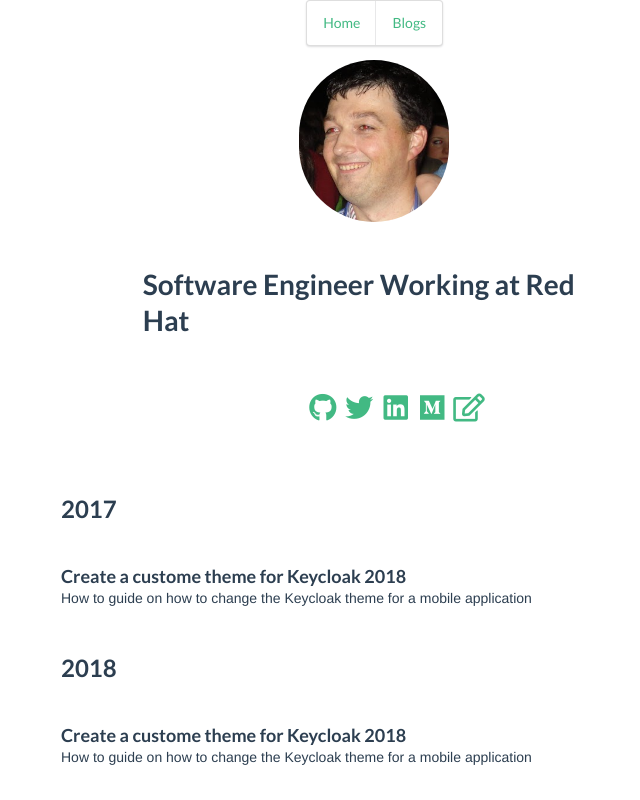
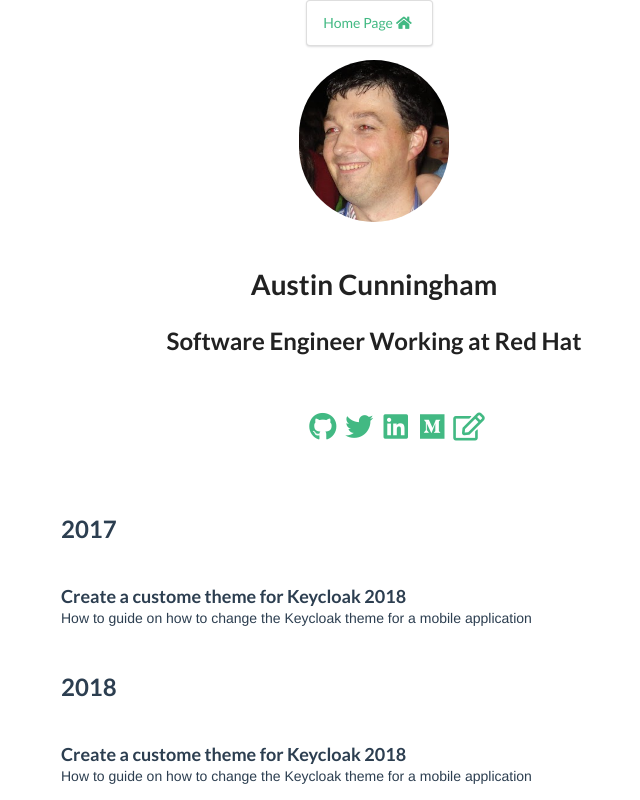
Before and after one commit to lydiacunningham/myblog, a Vue app: page / in a window 1280 px wide. Shown: the whole page, without its empty margins (266-906 px from the left). Built offline with nearby package versions, Linux system fonts and the light colour scheme.

Commit message:
center aligned

```diff
--- a/src/views/Bar.vue
+++ b/src/views/Bar.vue
@@ -4,8 +4,7 @@
       <div class="seven wide column"></div>
       <div class="two wide column">
         <div class="ui compact menu">
-          <a class="item"><router-link to="/">Home</router-link> </a>
-          <a class="item"><router-link to="/blogs">Blogs</router-link></a>
+          <a class="item"><router-link to="/"> Home Page <i class="home icon"></i></router-link> </a>
         </div>
       </div>
     </div>
--- a/src/views/Home.vue
+++ b/src/views/Home.vue
@@ -6,7 +6,8 @@
       <div class="six wide column">
         <img class="ui centered small circular image" src="../assets/me.png">
         <br>
-        <h1>Software Engineer Working at Red Hat</h1>
+        <h1 class="ui center aligned header">Austin Cunningham</h1>
+        <h2 class="ui center aligned header">Software Engineer Working at Red Hat</h2>
       </div>
       <div class="seven wide column"></div>
     </div>
```
